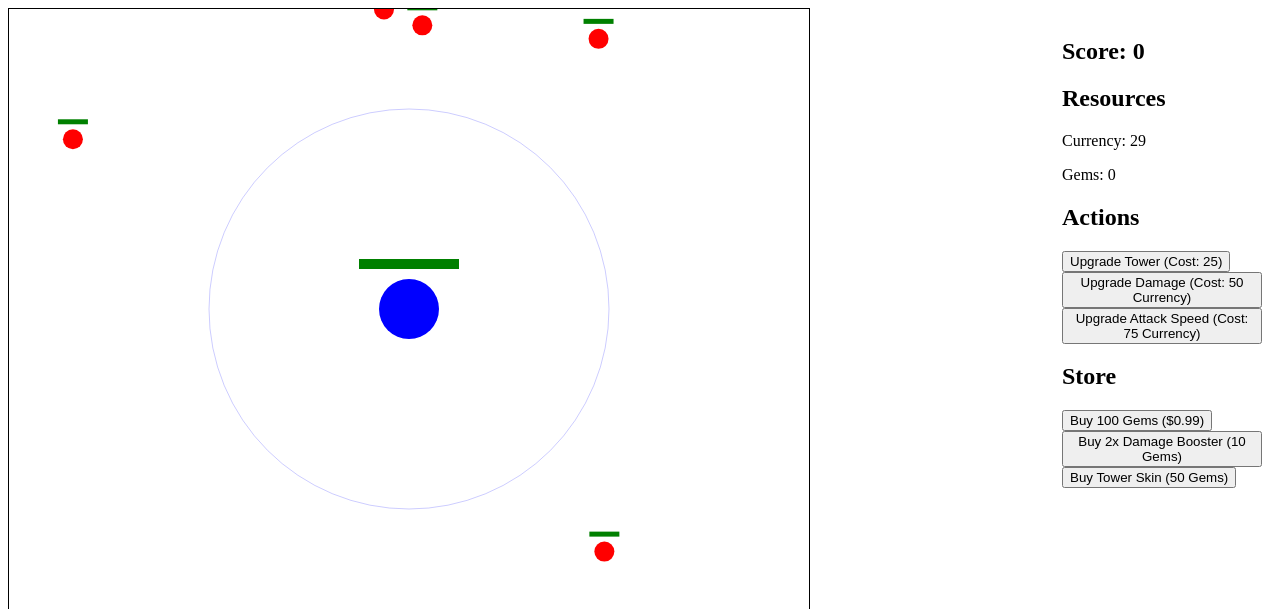
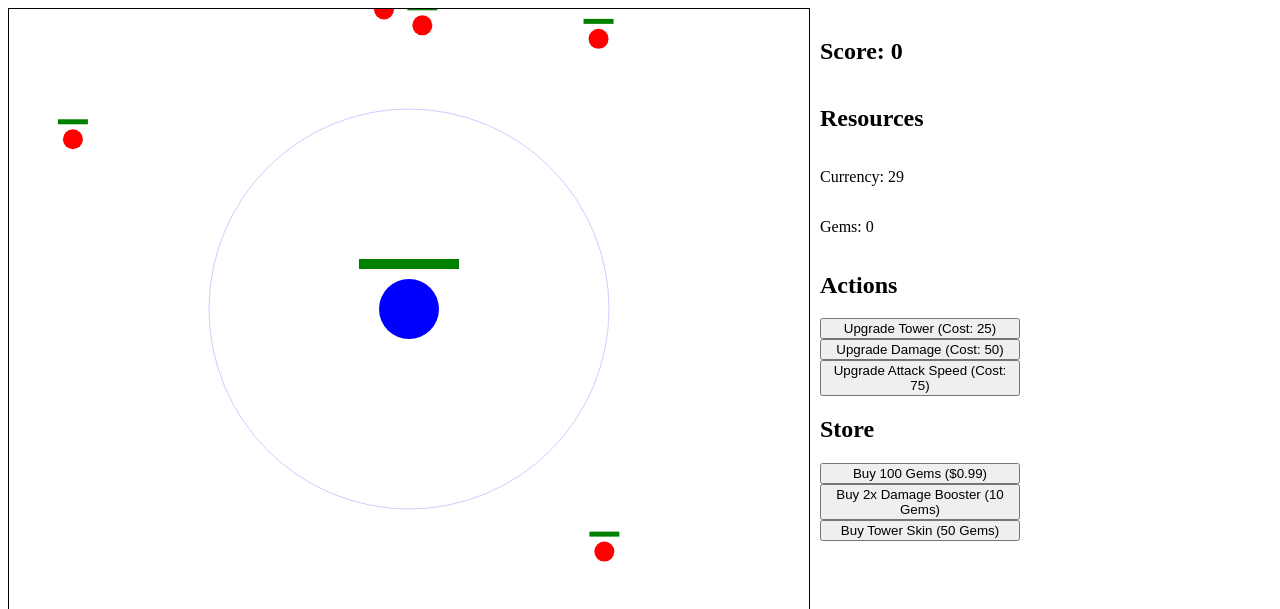
Before and after one commit to k-v09/cha-ching, a plain HTML site: page index.html in a window 1280 px wide. Shown: the top 609 px of the page. Drawn offline with Linux system fonts and the light colour scheme.

Commit message:
no minimum shot cooldown, changed styles

```diff
--- a/game.js
+++ b/game.js
@@ -191,7 +191,7 @@ document.getElementById('upgradeDamage').addEventListener('click', () => {
 document.getElementById('upgradeSpeed').addEventListener('click', () => {
     if (currency >= 75) {
         currency -= 75;
-        centralTower.attackCooldown = Math.max(centralTower.attackCooldown * 0.9, 100); // Decrease cooldown by 10%, min 0.1s
+        centralTower.attackCooldown = centralTower.attackCooldown * 0.9; // Decrease cooldown by 10%
     }
 });
 
--- a/index.html
+++ b/index.html
@@ -16,8 +16,8 @@
             <p>Gems: <span id="gems">0</span></p>
             <h2>Actions</h2>
             <button id="upgradeTower">Upgrade Tower (Cost: 25)</button>
-            <button id="upgradeDamage">Upgrade Damage (Cost: 50 Currency)</button>
-            <button id="upgradeSpeed">Upgrade Attack Speed (Cost: 75 Currency)</button>
+            <button id="upgradeDamage">Upgrade Damage (Cost: 50)</button>
+            <button id="upgradeSpeed">Upgrade Attack Speed (Cost: 75)</button>
             <h2>Store</h2>
             <button id="buyGems">Buy 100 Gems ($0.99)</button>
             <button id="buyBooster">Buy 2x Damage Booster (10 Gems)</button>
--- a/style.css
+++ b/style.css
@@ -4,10 +4,13 @@ canvas {
 
 #game-container {
     display: flex;
-    justify-content: space-between;
 }
 
 #ui {
-    width: 200px;
+    display: flex;
+    flex-direction: column;
+    width: 20%;
+    max-width: 200px;
     padding: 10px;
+    float: left;
 }
```
